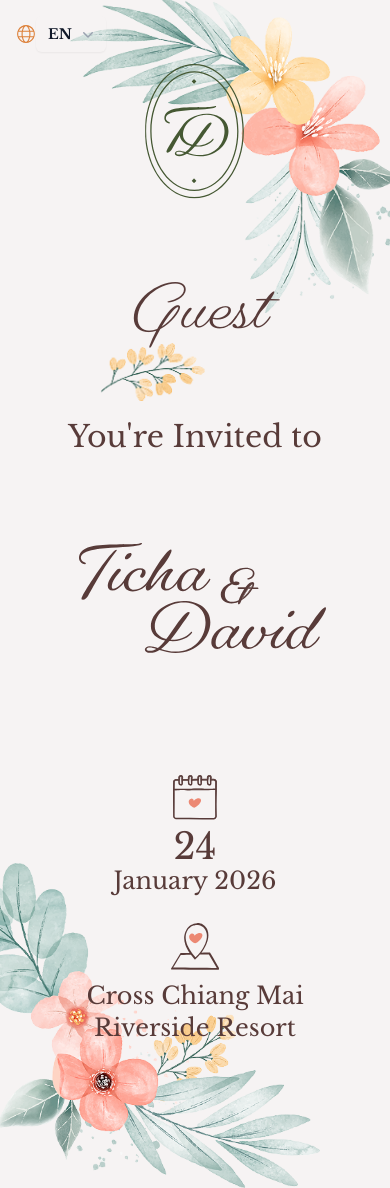
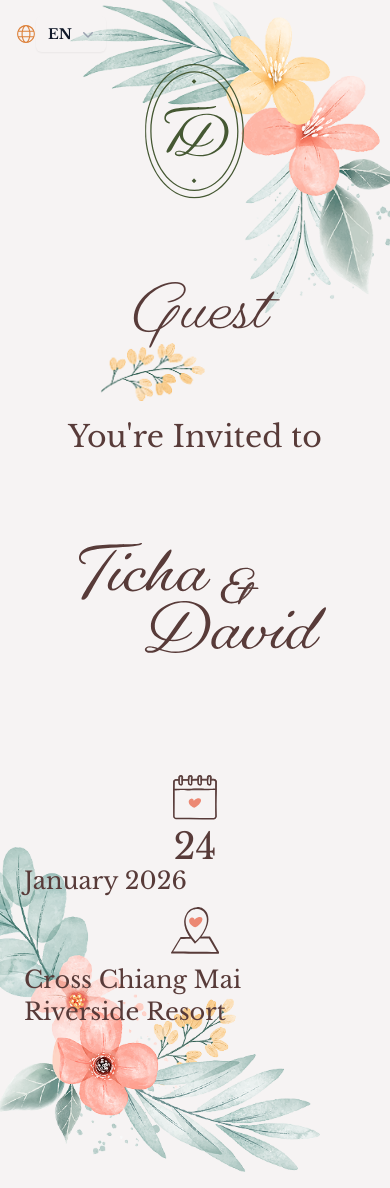
Before and after one commit to meiliizzsuju/ticha-david-weding-invitation, a Next.js app: page / in a window 390 px wide. Built offline with nearby package versions, Linux system fonts and the light colour scheme.

Commit message:
Banner Add links

```diff
--- a/src/components/mainContent/MainContent.tsx
+++ b/src/components/mainContent/MainContent.tsx
@@ -27,15 +27,16 @@ function MainContent() {
             </div>
 
             <div className='hero-banner--info md:flex md:justify-center my-20'>
-              <div className='hero-banner--info-item w-full md:max-w-2xs text-center'>
+              <a className='hero-banner--info-item w-full md:max-w-2xs text-center' href='/others/mywedding.ics' download="mywedding.ics">
                 <ImageRenderer src="/images/ico-date.svg" alt="Date" width={48} className={'my-2 mx-auto'} />
                 <span className='hero-banner--heading-no block text-4xl leading-none'>24</span>
                 <span className='text-2xl'>January 2026</span>
-              </div>
-              <div className='hero-banner--info-item w-full md:max-w-2xs text-center mt-6 md:mt-0'>
+              </a>
+              <a className='hero-banner--info-item w-full md:max-w-2xs text-center mt-6 md:mt-0'
+                href='https://maps.app.goo.gl/5cDWsQYiatFXiQt26' target='_blank'>
                 <ImageRenderer src="/images/ico-location.svg" alt="Date" width={48} className={'my-2 mx-auto'} />
                 <span className='text-2xl'>Cross Chiang Mai <br />Riverside Resort</span>
-              </div>
+              </a>
             </div>
           </div>
         </div>
```
Also changed, not shown: 1 other file (tests, documents, lock files or other folders).
